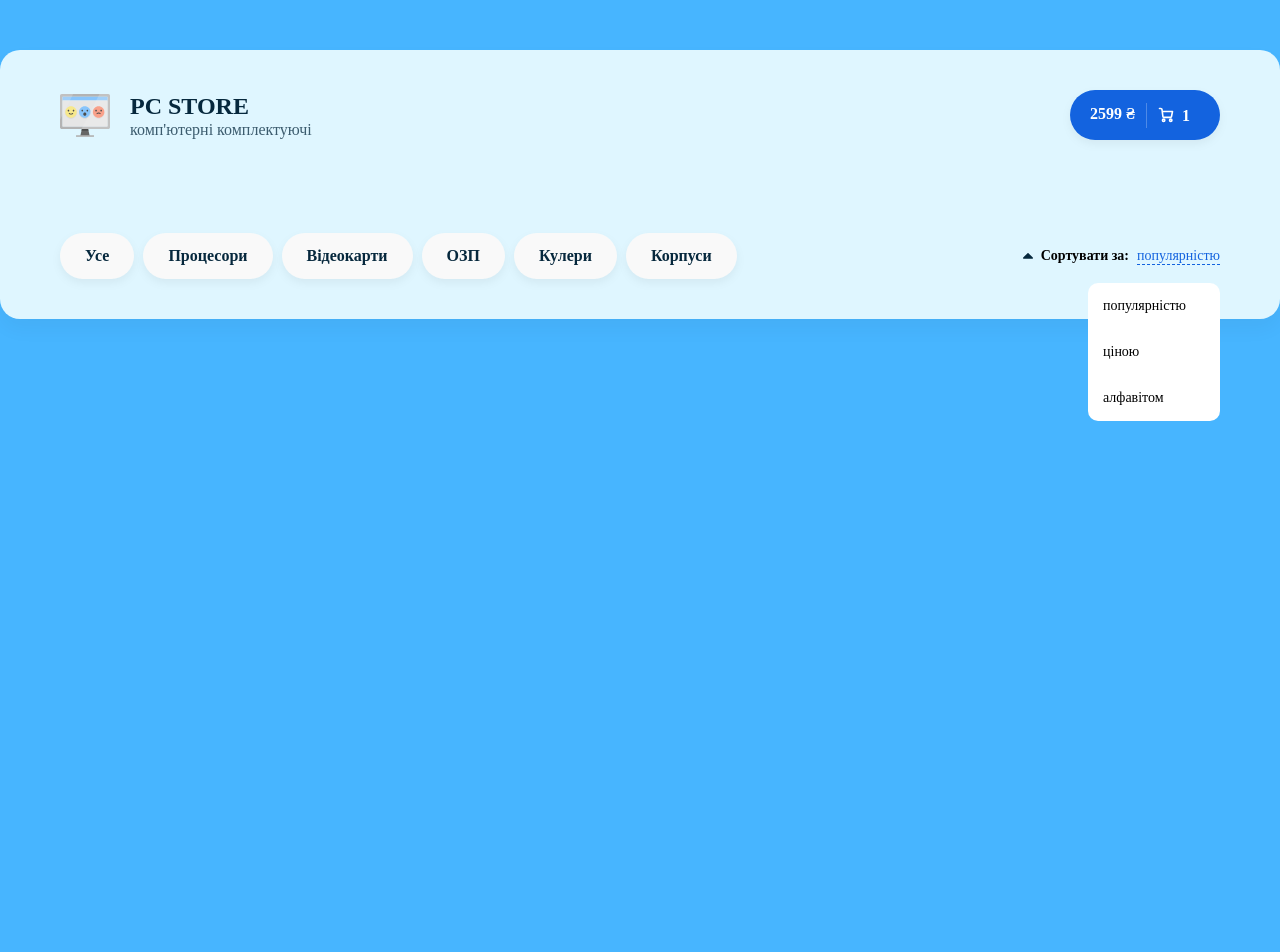
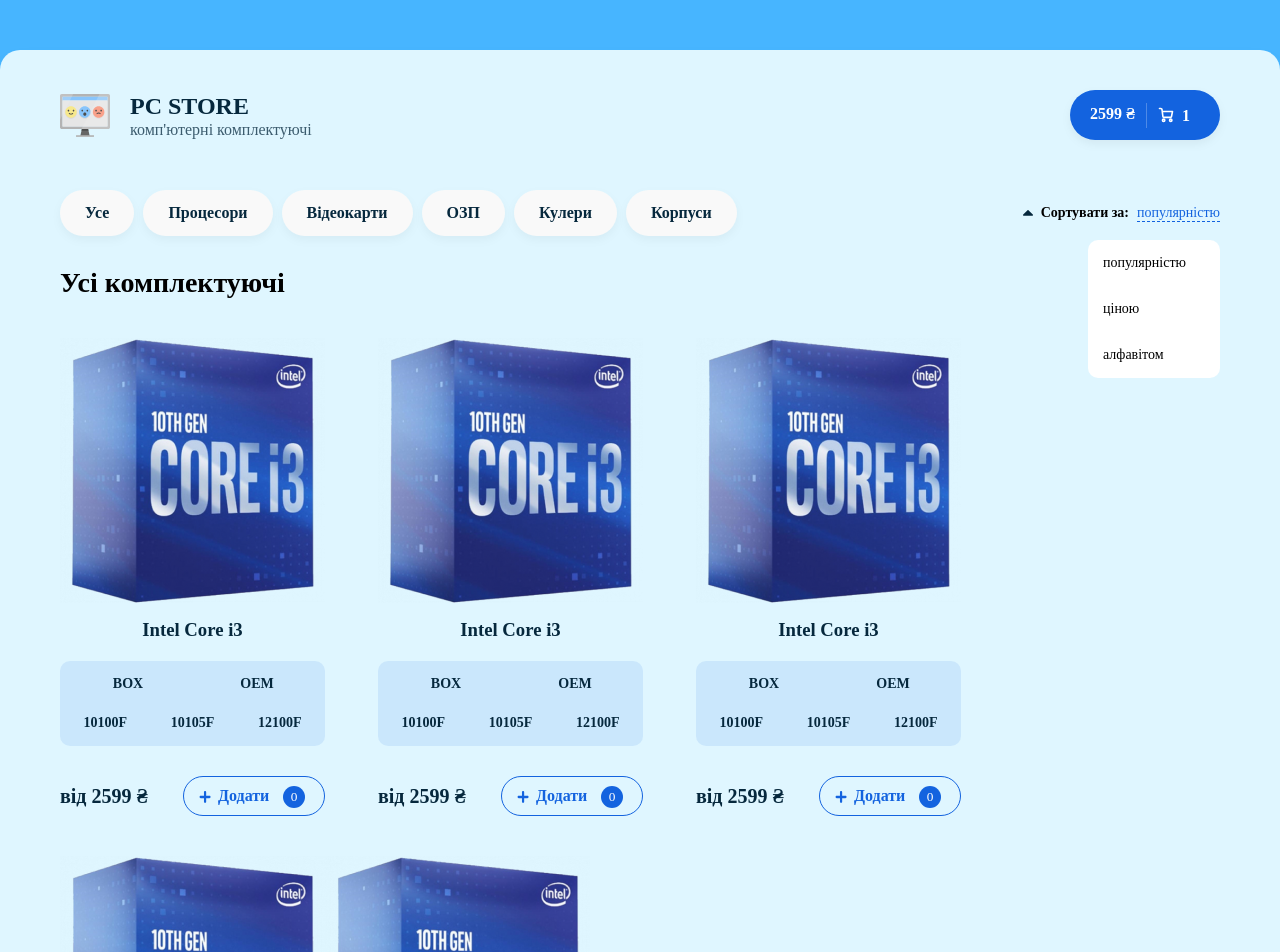
Before and after one commit to danylo-morhun/pc-store, a React (Create React App) app: page / in a window 1280 px wide. Shown: the top 952 px of the page. Before the commit the page ends 800 px from the top, so only its background shows below. Built offline with nearby package versions, Linux system fonts and the light colour scheme.

Commit message:
styles for item's cards added

```diff
--- a/src/App.js
+++ b/src/App.js
@@ -1,13 +1,20 @@
 import "./scss/app.scss";
 import Header from "./components/Header";
 import Categories from "./components/Categories";
+import Card from "./components/Card";
 
 function App() {
   return (
     <div className="wrapper">
-      <div>
-        <Header />
-        <Categories />
+      <Header />
+      <Categories />
+      <h2 className="wrapper__title">Усі комплектуючі</h2>
+      <div className="card-flex">
+        <Card />
+        <Card />
+        <Card />
+        <Card />
+        <Card />
       </div>
     </div>
   );
--- /dev/null
+++ b/src/components/Card.jsx
@@ -0,0 +1,36 @@
+import React from "react";
+
+export default function Card() {
+  return (
+    <div className="card">
+      <div className="item__block">
+        <img
+          width={265}
+          height={265}
+          src="img/goods/core-i3.png"
+          alt="Intel Core i3"
+        />
+        <h3>Intel Core i3</h3>
+        <div className="item__choose-block">
+          <ul className="item__choose-first">
+            <li>BOX</li>
+            <li>OEM</li>
+          </ul>
+          <ul className="item__choose-second">
+            <li>10100F</li>
+            <li>10105F</li>
+            <li>12100F</li>
+          </ul>
+        </div>
+        <div className="item__price-cart">
+          <span className="item__price">від 2599 ₴</span>
+          <button className="item__add-to-cart">
+            <img src="img/add-to-cart.svg" alt="Plus" />
+            <span>Додати</span>
+            <div className="item__added-count">0</div>
+          </button>
+        </div>
+      </div>
+    </div>
+  );
+}
--- a/src/components/Header.jsx
+++ b/src/components/Header.jsx
@@ -6,7 +6,7 @@
       <div className="header__left">
         <img width={50} height={45} src="img/logo.svg" alt="Logo" />
         <div className="header__left-text">
-          <h2>pc store</h2>
+          <h2 className="header__name">pc store</h2>
           <p>комп'ютерні комплектуючі</p>
         </div>
       </div>
--- a/src/scss/app.scss
+++ b/src/scss/app.scss
@@ -17,4 +17,19 @@
   max-width: 1340px;
   margin: 50px auto;
   padding: 40px 60px;
+
+  .header__name {
+    font-weight: 700;
+    font-size: 32px;
+    color: #06283d;
+  }
+
+  .wrapper__title {
+    margin: 32px 0 0 0;
+  }
+
+  .card-flex {
+    display: flex;
+    flex-wrap: wrap;
+  }
 }
--- a/src/scss/components/_card.scss
+++ b/src/scss/components/_card.scss
@@ -0,0 +1,146 @@
+.card {
+  display: flex;
+  flex-wrap: wrap;
+  align-items: center;
+  text-align: center;
+
+  &:not(:nth-child(4n)) {
+    margin: 0 53px 0 0;
+  }
+
+  .item__block {
+    img {
+      margin-top: 40px;
+    }
+
+    h3 {
+      margin-top: 12px;
+      color: #06283d;
+    }
+
+    .item__choose-block {
+      background: rgba(19, 99, 223, 0.1);
+      border-radius: 10px;
+      width: 265px;
+      height: 85px;
+      margin-top: 20px;
+
+      .item__choose-first {
+        display: flex;
+        font-weight: 600;
+        font-size: 14px;
+        color: #06283d;
+
+        li {
+          width: 132px;
+          height: 32px;
+          border-radius: 5px;
+          margin: 7px 3.5px 3.5px 3.5px;
+          display: flex;
+          align-items: center;
+          justify-content: center;
+          transition: all 0.2s linear;
+          cursor: pointer;
+        }
+
+        li:not(:last-child) {
+          margin-left: 7px;
+        }
+
+        li:not(:first-child) {
+          margin-right: 7px;
+        }
+
+        li:hover {
+          background: #ffffff;
+          box-shadow: 0px 2px 4px rgba(0, 0, 0, 0.04);
+        }
+      }
+      .item__choose-second {
+        display: flex;
+        font-weight: 600;
+        font-size: 14px;
+        color: #06283d;
+
+        li {
+          width: 86px;
+          height: 32px;
+          border-radius: 5px;
+          margin: 3.5px 3.5px 7px 3.5px;
+          display: flex;
+          align-items: center;
+          justify-content: center;
+          transition: all 0.2s linear;
+          cursor: pointer;
+        }
+
+        li:not(:last-child) {
+          margin-left: 7px;
+        }
+
+        li:not(:first-child) {
+          margin-right: 7px;
+        }
+
+        li:hover {
+          background: #ffffff;
+          box-shadow: 0px 2px 4px rgba(0, 0, 0, 0.04);
+        }
+      }
+    }
+
+    .item__price {
+      font-weight: 600;
+      font-size: 20px;
+      color: #06283d;
+    }
+
+    .item__price-cart {
+      display: flex;
+      justify-content: space-between;
+      margin-top: 30px;
+      display: flex;
+      align-items: center;
+
+      .item__add-to-cart {
+        width: 142px;
+        height: 40px;
+        background: none;
+        border: 1px solid #1363df;
+        border-radius: 30px;
+        position: relative;
+        display: flex;
+        cursor: pointer;
+
+        img {
+          position: absolute;
+          left: 15px;
+          top: -26px;
+        }
+
+        span {
+          position: absolute;
+          left: 34px;
+          top: 10px;
+          font-weight: 600;
+          font-size: 16px;
+          color: #1363df;
+        }
+
+        .item__added-count {
+          position: absolute;
+          background: #1363df;
+          color: white;
+          border-radius: 50%;
+          width: 22px;
+          height: 22px;
+          display: flex;
+          align-items: center;
+          justify-content: center;
+          top: 9px;
+          left: 99px;
+        }
+      }
+    }
+  }
+}
--- a/src/scss/components/_categories.scss
+++ b/src/scss/components/_categories.scss
@@ -1,7 +1,7 @@
 .categories {
   display: flex;
   justify-content: space-between;
-  margin-top: 93px;
+  margin-top: 50px;
   position: relative;
 
   .categories__list {
@@ -35,7 +35,7 @@
       display: flex;
       align-items: center;
       justify-content: center;
-      filter: drop-shadow(0px 4px 4px rgba(0, 0, 0, 0.05));
+      filter: drop-shadow(0px 4px 4px rgba(0, 0, 0, 0.04));
       transition: all 0.2s linear;
       cursor: pointer;
 
@@ -81,11 +81,14 @@
       font-size: 14px;
       font-weight: 400;
       cursor: pointer;
+      transition: all 0.15s linear;
     }
 
     li:hover {
       & {
-        background: rgba(19, 99, 223, 0.05);
+        background: rgba(19, 99, 223, 0.2);
+        border-radius: 10px;
+        color: #1363df;
       }
     }
   }
--- a/src/scss/components/_header.scss
+++ b/src/scss/components/_header.scss
@@ -20,6 +20,7 @@
         color: #06283dbf;
         font-size: 16px;
         font-weight: 400;
+        margin-top: 0;
       }
     }
   }
```
Also changed, not shown: public/img/add-to-cart.svg (added), public/img/goods/core-i3.png (added).
